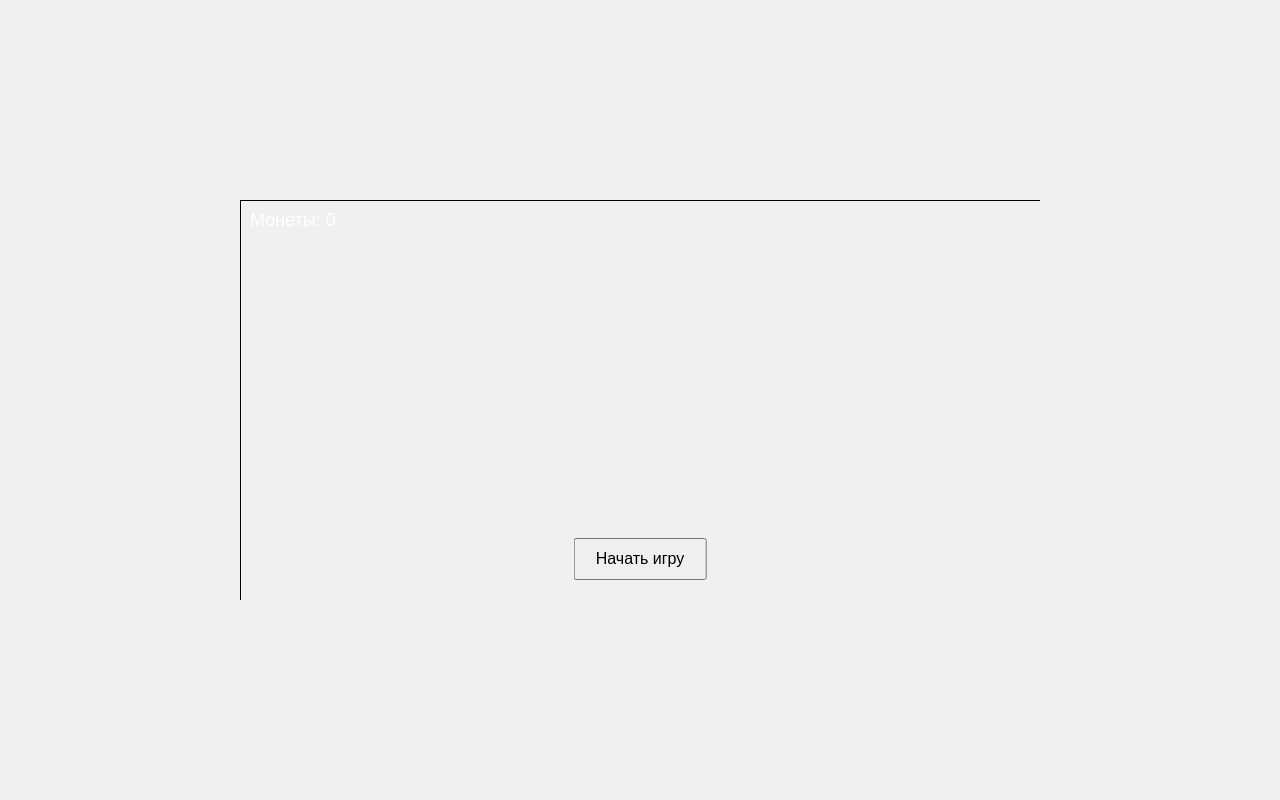
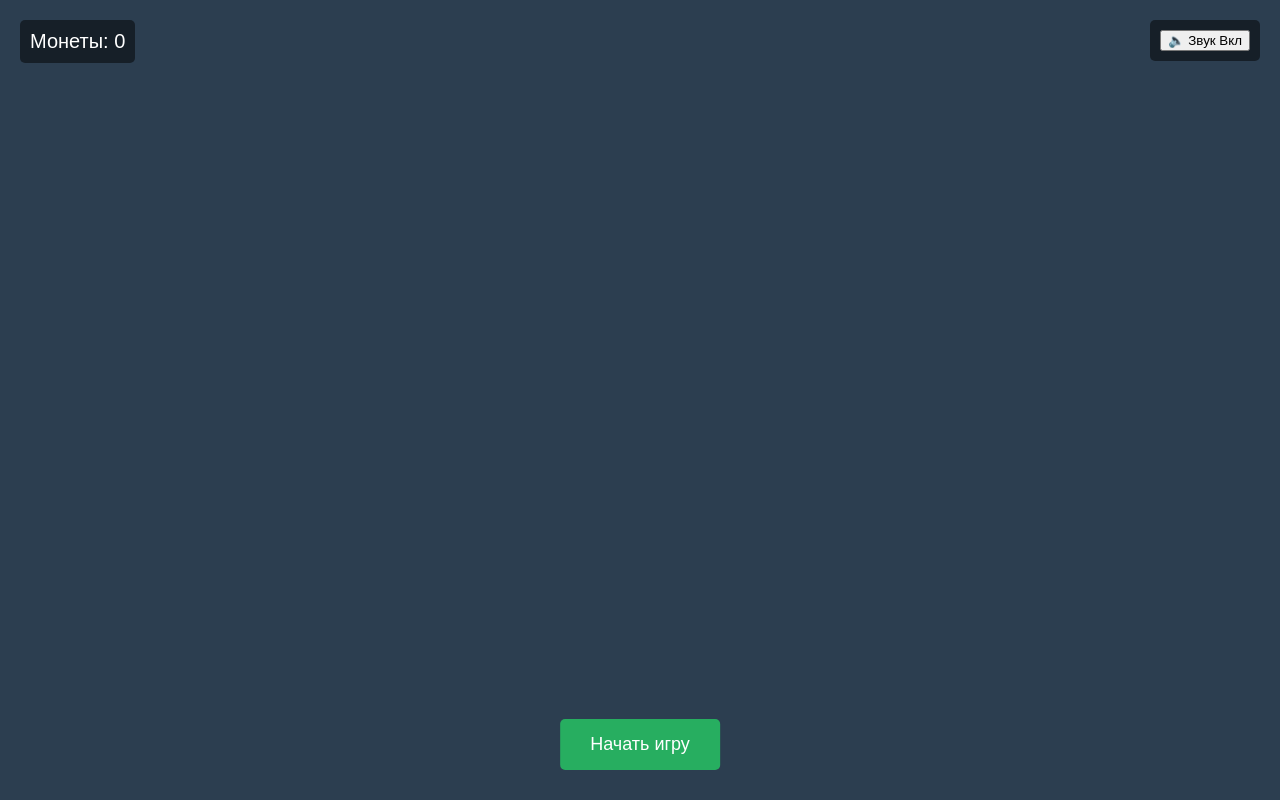
Before and after one commit to chubunov/chubunov.github.io, a plain HTML site: page index.html in a window 1280 px wide. Drawn offline with Linux system fonts and the light colour scheme.

Commit message:
Update index.html

```diff
--- a/index.html
+++ b/index.html
@@ -11,41 +11,47 @@
             justify-content: center;
             align-items: center;
             height: 100vh;
-            background-color: #f0f0f0;
+            background-color: #2c3e50;
             font-family: Arial, sans-serif;
             overflow: hidden;
+            touch-action: none;
         }
         #gameContainer {
             position: relative;
-            width: 100%;
-            max-width: 800px;
-            height: 400px;
+            width: 100vw;
+            height: 100vh;
             overflow: hidden;
         }
         #gameCanvas {
-            border: 1px solid black;
-            display: block;
+            image-rendering: crisp-edges;
+            image-rendering: pixelated;
             width: 100%;
             height: 100%;
-            object-fit: contain;
         }
         #startButton {
             position: absolute;
-            bottom: 20px;
+            bottom: 30px;
             left: 50%;
             transform: translateX(-50%);
-            padding: 10px 20px;
-            font-size: 16px;
+            padding: 15px 30px;
+            font-size: 18px;
             cursor: pointer;
             z-index: 2;
+            background: #27ae60;
+            border: none;
+            color: white;
+            border-radius: 5px;
         }
         #coins {
             position: absolute;
-            top: 10px;
-            left: 10px;
-            font-size: 18px;
+            top: 20px;
+            left: 20px;
+            font-size: 20px;
             color: white;
             z-index: 2;
+            background: rgba(0, 0, 0, 0.5);
+            padding: 10px;
+            border-radius: 5px;
         }
         #gameOverMenu {
             position: absolute;
@@ -53,7 +59,7 @@
             left: 0;
             width: 100%;
             height: 100%;
-            background-color: rgba(0, 0, 0, 0.7);
+            background-color: rgba(0, 0, 0, 0.9);
             color: white;
             display: none;
             flex-direction: column;
@@ -63,21 +69,26 @@
             z-index: 3;
         }
         #gameOverMessage {
-            font-size: 24px;
+            font-size: 28px;
             margin-bottom: 20px;
         }
         #returnToMenuButton {
-            padding: 10px 20px;
-            font-size: 16px;
+            padding: 15px 30px;
+            font-size: 18px;
             cursor: pointer;
+            background: #e74c3c;
+            border: none;
+            color: white;
+            border-radius: 5px;
         }
-        @media (max-width: 600px) {
-            #gameContainer {
-                height: 300px;
-            }
-            #startButton {
-                bottom: 10px;
-            }
+        .sound-control {
+            position: absolute;
+            top: 20px;
+            right: 20px;
+            z-index: 4;
+            padding: 10px;
+            background: rgba(0, 0, 0, 0.5);
+            border-radius: 5px;
         }
     </style>
 </head>
@@ -86,19 +97,23 @@
         <canvas id="gameCanvas"></canvas>
         <button id="startButton">Начать игру</button>
 
+        <div class="sound-control">
+            <button id="toggleSound">🔈 Звук Вкл</button>
+        </div>
+
         <div id="gameOverMenu">
-            <div id="gameOverMessage">Игра окончена</div>
-            <div id="finalCoins">Монеты: 0</div>
-            <button id="returnToMenuButton">Новая игра</button>
+            <div id="gameOverMessage">Игра окончена!</div>
+            <div id="finalCoins">Собрано монет: 0</div>
+            <button id="returnToMenuButton">Играть снова</button>
         </div>
 
         <div id="coins">Монеты: 0</div>
 
         <!-- Звуковые эффекты -->
-        <audio id="jumpSound" src="jump.mp3"></audio>
-        <audio id="coinSound" src="coin.mp3"></audio>
-        <audio id="backgroundMusic" src="background.mp3" loop></audio>
-        <audio id="gameOverSound" src="game_over.mp3"></audio>
+        <audio id="jumpSound" src="sounds/jump.wav"></audio>
+        <audio id="coinSound" src="sounds/coin.wav"></audio>
+        <audio id="backgroundMusic" src="sounds/background.mp3" loop></audio>
+        <audio id="gameOverSound" src="sounds/game_over.wav"></audio>
     </div>
     <script src="game.js"></script>
 </body>
```
